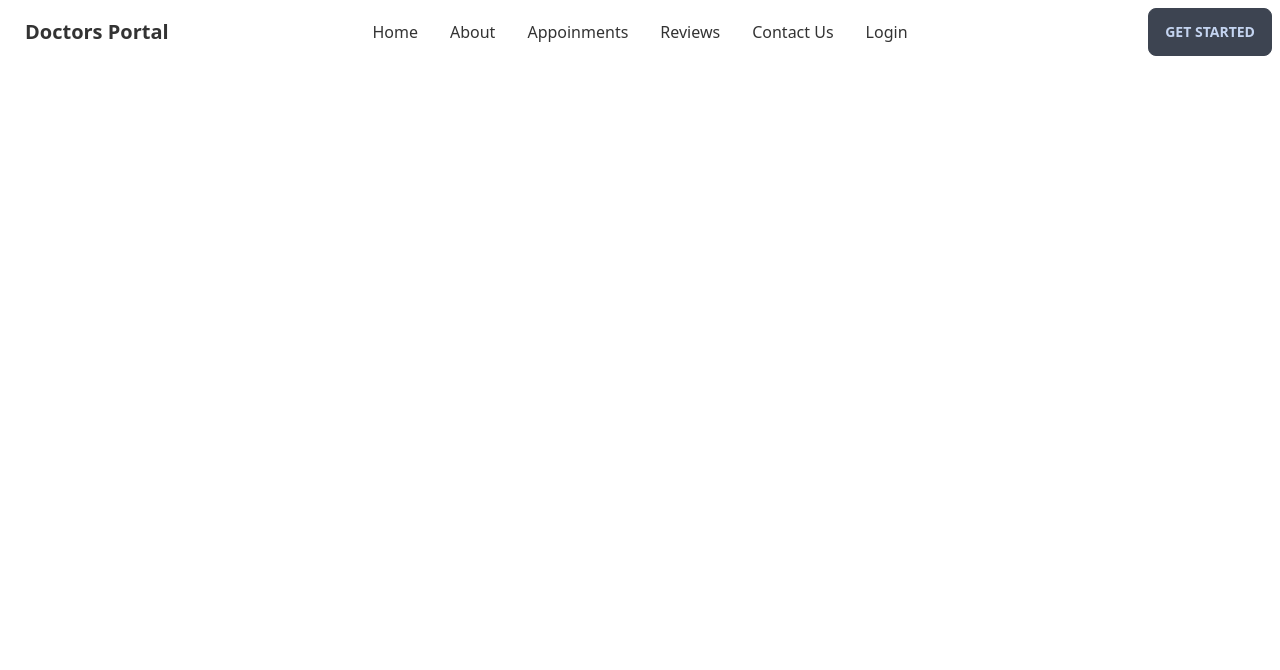
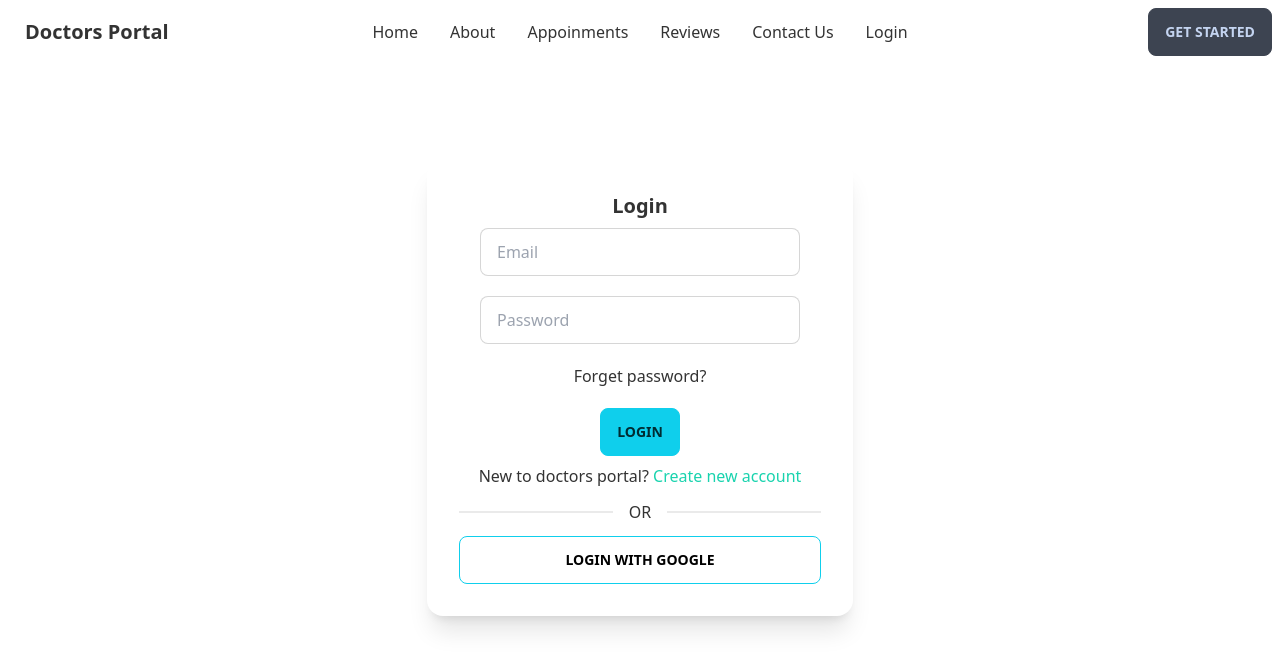
Before and after one commit to Kanizfatema47/d-web, a React (Create React App) app: page /login in a window 1280 px wide. Shown: the top 670 px of the page. Built offline with nearby package versions, Linux system fonts and the light colour scheme; no server answers.

Commit message:
google authetication done

```diff
--- a/package.json
+++ b/package.json
@@ -8,6 +8,7 @@
     "@testing-library/user-event": "^13.5.0",
     "daisyui": "^2.14.3",
     "date-fns": "^2.28.0",
+    "dotenv": "^16.0.1",
     "firebase": "^9.8.1",
     "react": "^18.1.0",
     "react-day-picker": "^8.0.4",
--- a/src/App.js
+++ b/src/App.js
@@ -4,6 +4,9 @@ import Navbar from './Pages/Shared/Navbar';
 import { Route, Routes } from 'react-router-dom';
 import Home from './Pages/Home/Home';
 import Appoinments from './Pages/Appoinments/Appoinments';
+import Text from './Pages/Test';
+import SignIn from './Pages/Login/SignIn';
+import Login from './Pages/Login/Login';
 
 function App() {
   return (
@@ -11,8 +14,11 @@ function App() {
       <Navbar></Navbar>
       <Routes>
         <Route path='/' element={<Home></Home>}/>
+        <Route path='/test' element={<Text></Text>}/>
+
 
         <Route path='/appoinments' element={<Appoinments></Appoinments>}/>
+        <Route path='/login' element={<Login></Login>}/>
       </Routes>
     </div>
   );
--- a/src/Pages/Login/Login.js
+++ b/src/Pages/Login/Login.js
@@ -0,0 +1,56 @@
+import React, { useRef } from 'react';
+import { Link } from 'react-router-dom';
+import auth from '../../firebase.init';
+import { useSignInWithGoogle } from 'react-firebase-hooks/auth'
+const Login = () => {
+
+    // const emailRef = useRef;
+    // const passRef = useRef;
+
+
+
+    const [signInWithGoogle, user] = useSignInWithGoogle(auth);
+
+    if (user) {
+
+        console.log(user)
+    }
+
+    // const handleSubmit= e =>{
+    //     e.preventDefault();
+    //     email = emailRef.e.target.value;
+    //     password = passRef.e.target.value;
+    // }
+
+    return (
+        <div className='my-24'>
+            <div className="card  mx-auto text-center bg-base-100 shadow-xl lg:w-4/12 sm:w-96">
+                <div className="card-body ">
+                    <h2 className="card-title text-center mx-auto">Login</h2>
+                    <form className='grid grid-cols-1 gap-5 justify-items-center'>
+                        <input type="email" email='email' placeholder="Email" className="input input-bordered w-full max-w-xs" />
+                        <input type="password" name='password' placeholder="Password" className="input input-bordered w-full max-w-xs" />
+                        <p className='text-left'>Forget password?</p>
+                        <div className="card-actions justify-center">
+                            <button className="btn btn-primary uppercase">Login</button>
+                        </div>
+
+                    </form>
+                    <div className="flex flex-col w-full">
+                        <div className="rounded-box place-items-center">
+                            <p>New to doctors portal? <Link className='text-secondary' to='/register'> Create new account </Link> </p>
+
+                        </div>
+                        <div className="divider">OR</div>
+                        <div className=" rounded-box place-items-center ">
+                            <button  onClick={()=> signInWithGoogle()} className="btn text-black bg-transparent w-full border-primary hover:text-white">Login with Google</button>
+
+                        </div>
+                    </div>
+                </div>
+            </div>
+        </div>
+    );
+};
+
+export default Login;
--- /dev/null
+++ b/src/Pages/Login/SignIn.js
@@ -0,0 +1,19 @@
+import React from 'react';
+import { useSignInWithGoogle } from 'react-firebase-hooks/auth';
+import auth from '../../firebase.init';
+
+const SignIn = () => {
+    const [signInWithGoogle] = useSignInWithGoogle(auth)
+
+    return (
+        <div >
+            <form>
+
+            </form>
+            <button onClick={()=> signInWithGoogle()} className="btn text-black bg-transparent w-full border-primary hover:text-white">Login with Google</button>
+
+        </div>
+    );
+};
+
+export default SignIn;
--- /dev/null
+++ b/src/Pages/Test.js
@@ -0,0 +1,18 @@
+import React from 'react';
+import { useSignInWithGoogle } from 'react-firebase-hooks/auth';
+import auth from '../firebase.init';
+
+const Test = () => {
+    const [signInWithGoogle, user] = useSignInWithGoogle(auth)
+
+    if(user){
+        console.log(user)
+    }
+    return (
+        <div>
+            <button onClick={()=> signInWithGoogle()} className='btn btn-primary' type="submit">Test</button>
+        </div>
+    );
+};
+
+export default Test;
--- a/src/firebase.init.js
+++ b/src/firebase.init.js
@@ -8,12 +8,14 @@ import {getAuth} from "firebase/auth";
 const firebaseConfig = {
   apiKey: process.env.REACT_APP_API_KEY,
   authDomain: process.env.REACT_APP_AUTH_DOMAIN,
-  projectId: process.env.REACT_APP_PROJECTID,
-  storageBucket: process.env.REACT_APP_STORAGEBUCKET,
-  messagingSenderId: process.env.REACT_APP_MESSAGINGSENDERID,
-  appId: process.env.REACT_APP_APPID
+  projectId: process.env.REACT_APP_PROJECT_ID,
+  storageBucket: process.env.REACT_APP_STORAGE_BUCKET,
+  messagingSenderId: process.env.REACT_APP_MESSAGING_SENDER_ID,
+  appId: process.env.REACT_APP_APP_ID,
+
 };
 
+console.log(firebaseConfig)
 // Initialize Firebase
 const app = initializeApp(firebaseConfig);
 
```
Also changed, not shown: 1 other file (tests, documents, lock files or other folders).
